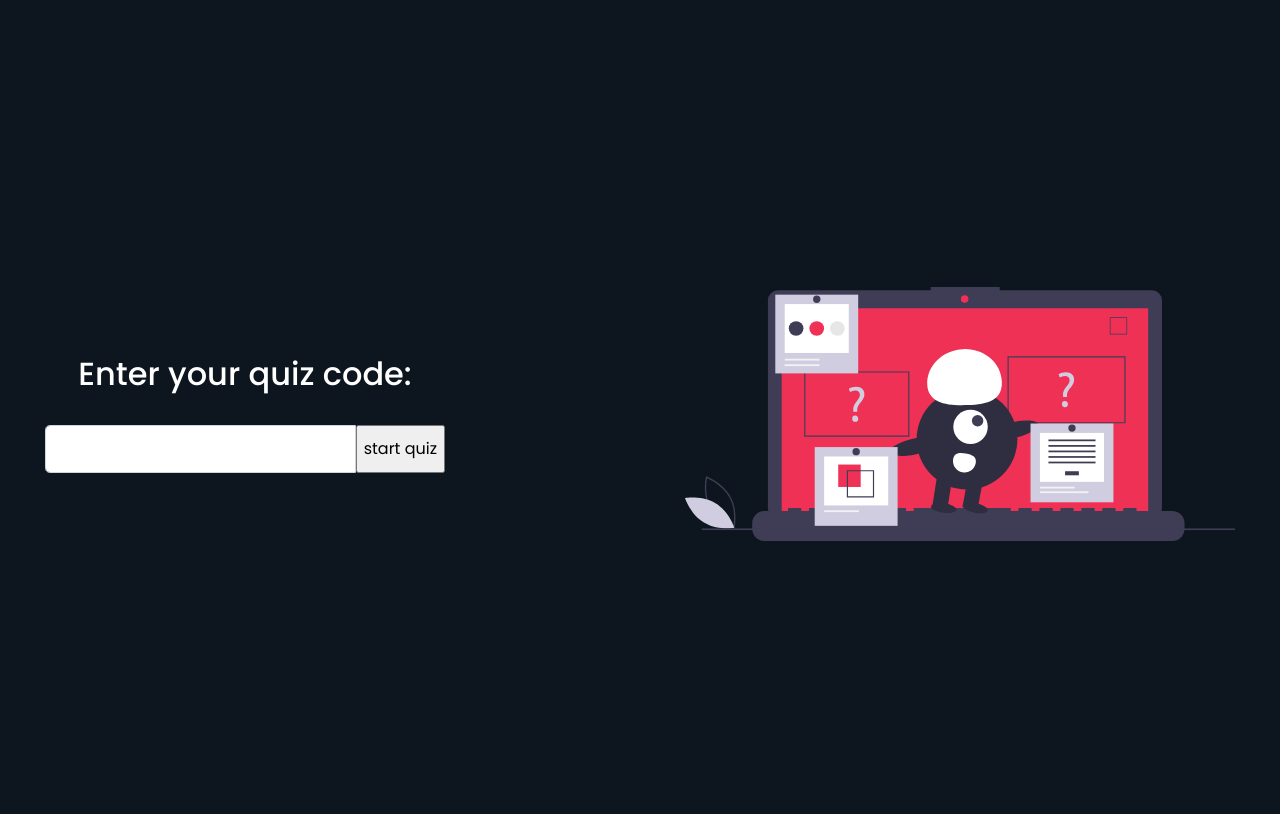
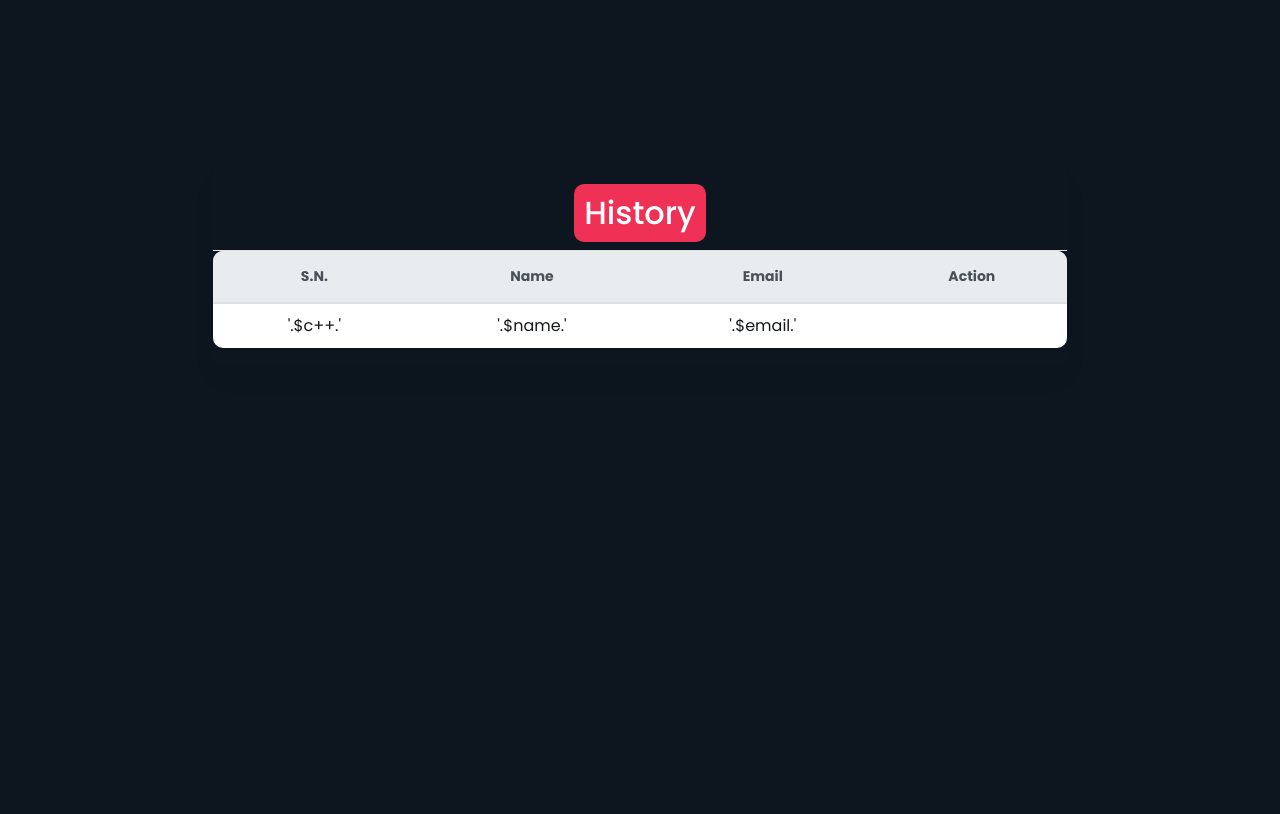
Before and after one commit to whorahulnayak/quizzer-2.0-alphaV, a PHP site: page /student_home.html in a window 1280 px wide. Shown: the part 56-870 px from the top of the page. After the commit the page ends 404 px from the top, so only its background shows below. Run offline with PHP 8.4, Linux system fonts and the light colour scheme.

Commit message:
binks update

```diff
--- a/css/student_home.css
+++ b/css/student_home.css
@@ -155,7 +155,7 @@ tr:last-of-type td:last-of-type {
 	/* background: #16191b; */
 }
 .leaderboard-results tbody tr {
-	color: #fff;
+	/* color: #fff; */
 }
 .leaderboard-results tbody tr:first-child {
 	color: #16191b;
@@ -167,11 +167,11 @@ tr:last-of-type td:last-of-type {
 }
 .leaderboard-results tbody tr:first-child span {
 	background: #16ffba;
-	color: white;
+	/* color: white; */
 }
 .leaderboard-results tbody tr span {
 	/* background: #16191b; */
-	color: #fff;
+	/* color: #fff; */
 }
 
 tr:nth-child(even) {
@@ -195,6 +195,23 @@ td {
 
 .cardn {
 	width: 100%;
+	background: #1a1a1a;
+	border-radius: 10px;
+	overflow: hidden;
+	display: flex;
+	flex-direction: column;
+	justify-content: center;
+	align-items: center;
+	position: absolute;
+	top: 150px;
+	box-shadow: 0 14px 26px rgba(0, 0, 0, 0.04);
+	transition: all 0.3s ease-out;
+	text-decoration: none;
+	margin-bottom: 50px;
+	color: white;
+}
+
+.cardnadmin {
 	background: #1a1a1a;
 	border-radius: 10px;
 	overflow: hidden;
--- a/database.php
+++ b/database.php
@@ -1,4 +1,4 @@
 <?php
-$con= new mysqli('localhost','root','$paulzlatan96','exam1')
+$con= new mysqli('localhost','root','','exam1')
 or die("Could not connect to mysql".mysqli_error($con));
 ?>
--- a/student_home.html
+++ b/student_home.html
@@ -56,8 +56,6 @@ session_start();
 				<span id="brand">Quizzer</span>
 			</a>
 
-
-
 			<button
 				class="hamburger hamburger--emphatic is-valid navbar-toggler"
 				type="button"
@@ -91,27 +89,42 @@ session_start();
 			</div>
 		</div> -->
 
-		<div class="parent">
-			<div class="child child1">
-				<h2>Enter your quiz code:</h2>
-				<br/>
-				<form action="welcome.php?q=1&approved=1"  method="POST">
-				<div class="input-group input-group-lg">
-					<input type="text" class="form-control" />
-					<!-- <button class="btn1" type="button">Start Quiz</button> -->
-					<input type="submit" value="start quiz" class="btn1s">
+		<div class=" col-sm-8 container-fluid row mx-auto justify-content-center
+		text-center parent2 " >
+		<div class="cardn lboard">
+			<nav class="ladder-nav"></nav>
+				<div class="ladder-title">
+					<h2 class="h2-title">History</h2>
 				</div>
-				</form>
-			</div>
+			</nav>
+			<table
+				id="rankings"
+				class="leaderboard-results text-center table"
+				width="100%">
+				<thead class="thead-light">
+					<tr>
+						<th scope="col">S.N.</th>
+						<th scope="col">Name</th>
+						<th scope="col">Email</th>
+						<th scope="col">Action</th>
+					</tr>
+				</thead>
 
-			<div class="child child3">
-				<img
-					class="buddy_image"
-					src="image/undraw_online_test_gba7.svg"
-					alt=""
-				/>
-			</div>
+				<tr>
+					<td>'.$c++.'</td>
+					<td>'.$name.'</td>
+					<td>'.$email.'</td>
+					<td>
+						<a title="Delete User" href="update.php?demail='.$email.'"
+							><b><i class="fas fa-trash"></i></b
+						></a>
+					</td>
+				</tr>
+			</table>
 		</div>
+
+<td><a title="Delete User" href="update.php?demail='.$email.'"><b><i class="fas fa-trash"></i></b></a></td>
+
 
 		<script>
 			// Look for .hamburger
```
Also changed, not shown: dashboard.php (+26 -27 lines).
